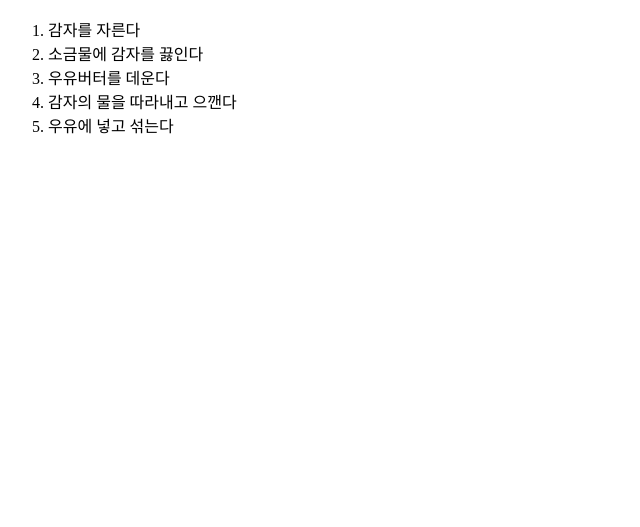
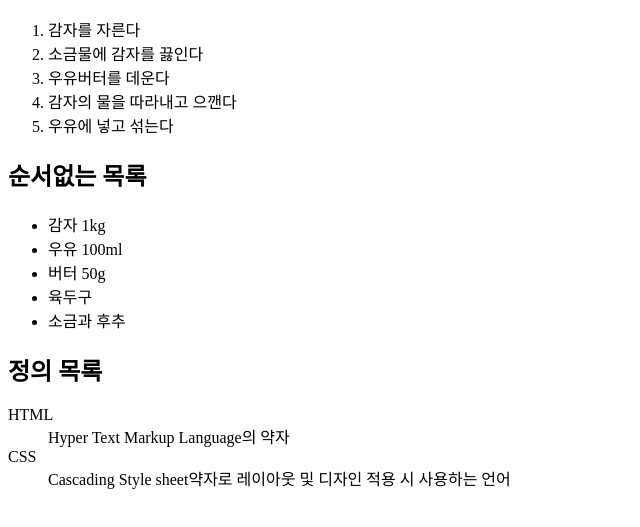
Before and after one commit to jackqrim/study, a plain HTML site: page view/list.html in a window 1280 px wide. Shown: the part 127-654 px from the top of the page, without its empty margins (0-640 px from the left). Drawn offline with Linux system fonts and the light colour scheme.

Commit message:
순서형 및 정의형 목록 추가

```diff
--- a/view/list.html
+++ b/view/list.html
@@ -8,15 +8,26 @@
   <h1>목록 요소</h1>
   <h2>순서있는 목록</h2>
   <ol>
-    <li>감자를 자른다          </li>
+    <li>감자를 자른다</li>
     <li>소금물에 감자를 끓인다</li>
     <li>우유버터를 데운다</li>
     <li>감자의 물을 따라내고 으깬다</li>
     <li>우유에 넣고 섞는다</li>
-
-
-
-
   </ol>
+<h2>순서없는 목록</h2>
+<ul>
+  <li>감자 1kg</li>
+  <li>우유 100ml</li>
+  <li>버터 50g</li>
+  <li>육두구</li>
+  <li>소금과 후추</li>
+</ul>
+<h2>정의 목록</h2>
+ <dl>
+   <dt>HTML</dt>
+   <dd>Hyper Text Markup Language의 약자</dd>
+   <dt>CSS</dt>
+   <dd>Cascading Style sheet약자로 레이아웃 및 디자인 적용 시 사용하는 언어</dd>
+ </dl>
 </body>
 </html>
```
